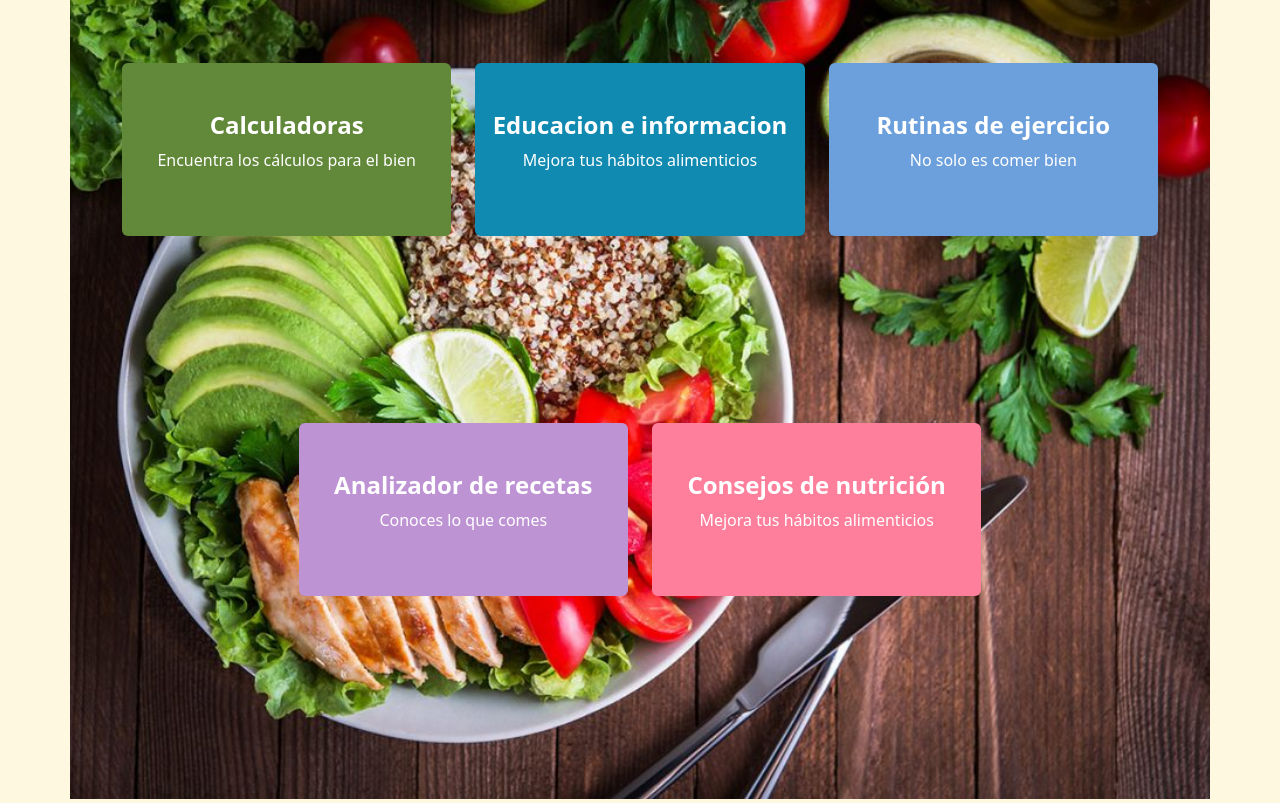
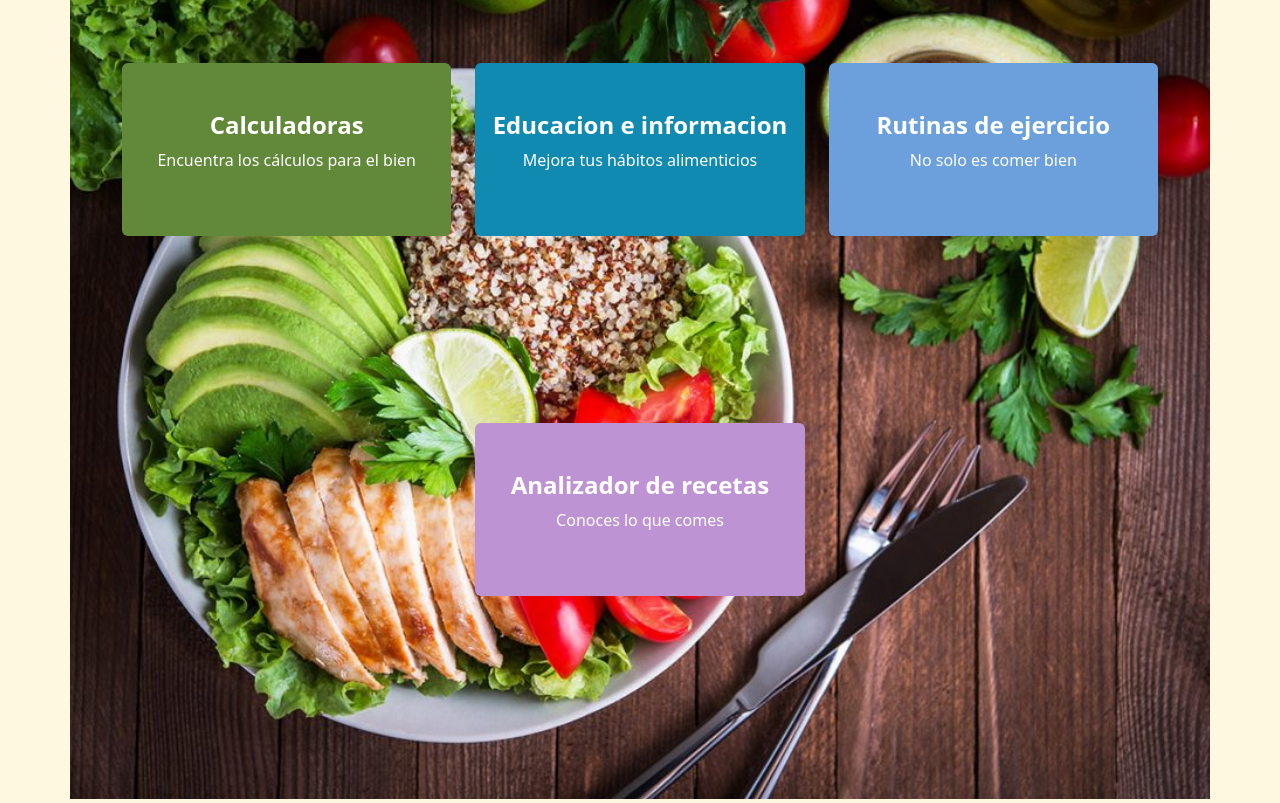
Before and after one commit to MunozTorresJoseMiguel/nutriApp, a Flask app: page / in a window 1280 px wide. Shown: the part 249-1052 px from the top of the page. Run offline with Flask 3, Linux system fonts and the light colour scheme; some libraries are stand-ins or nearby versions.

Commit message:
pagina mediocre

```diff
--- a/templates/indexforcalculadora.html
+++ b/templates/indexforcalculadora.html
@@ -101,6 +101,7 @@
       </div>
     </div>
   </div>
+  <a href="{{ url_for('index') }}" class="btn btn-success mt-3">Inicio</a>
 </div>
 
 {% endblock %}
--- a/templates/inicio.html
+++ b/templates/inicio.html
@@ -64,16 +64,7 @@
     </div>
 
 
-    <div class="col-12 col-sm-6 col-md-4">
-        <a href="{{ url_for('educacion') }}" class="text-decoration-none">
-            <div class="card text-white text-center" style="background-color:#FE7f9C; border:none;">
-                <div class="card-body py-5">
-                    <h4 class="fw-bold">Consejos de nutrición</h4>
-                    <p>Mejora tus hábitos alimenticios</p>
-                </div>
-            </div>
-        </a>
-    </div>
+
 
 </div>
 
```
